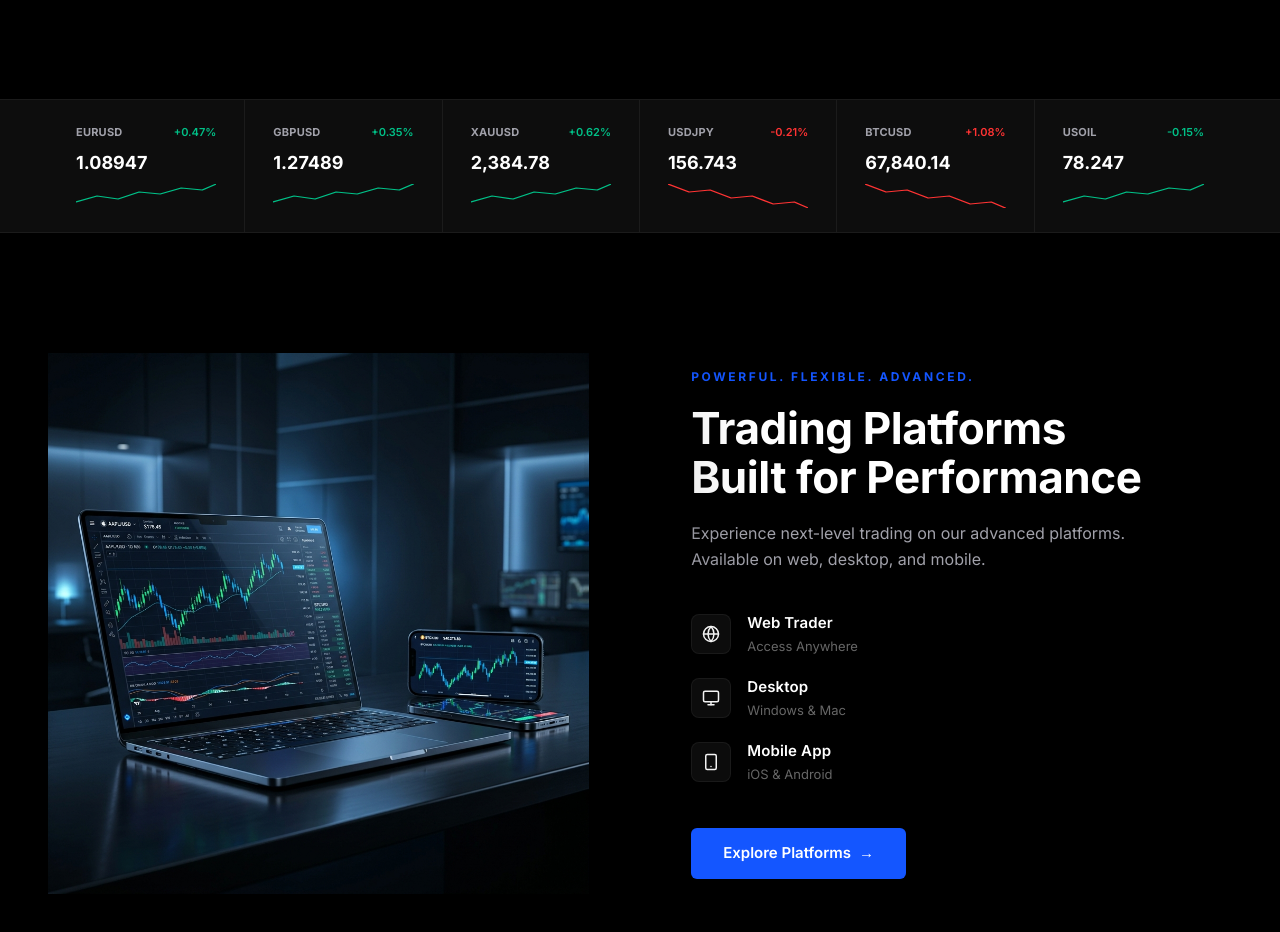
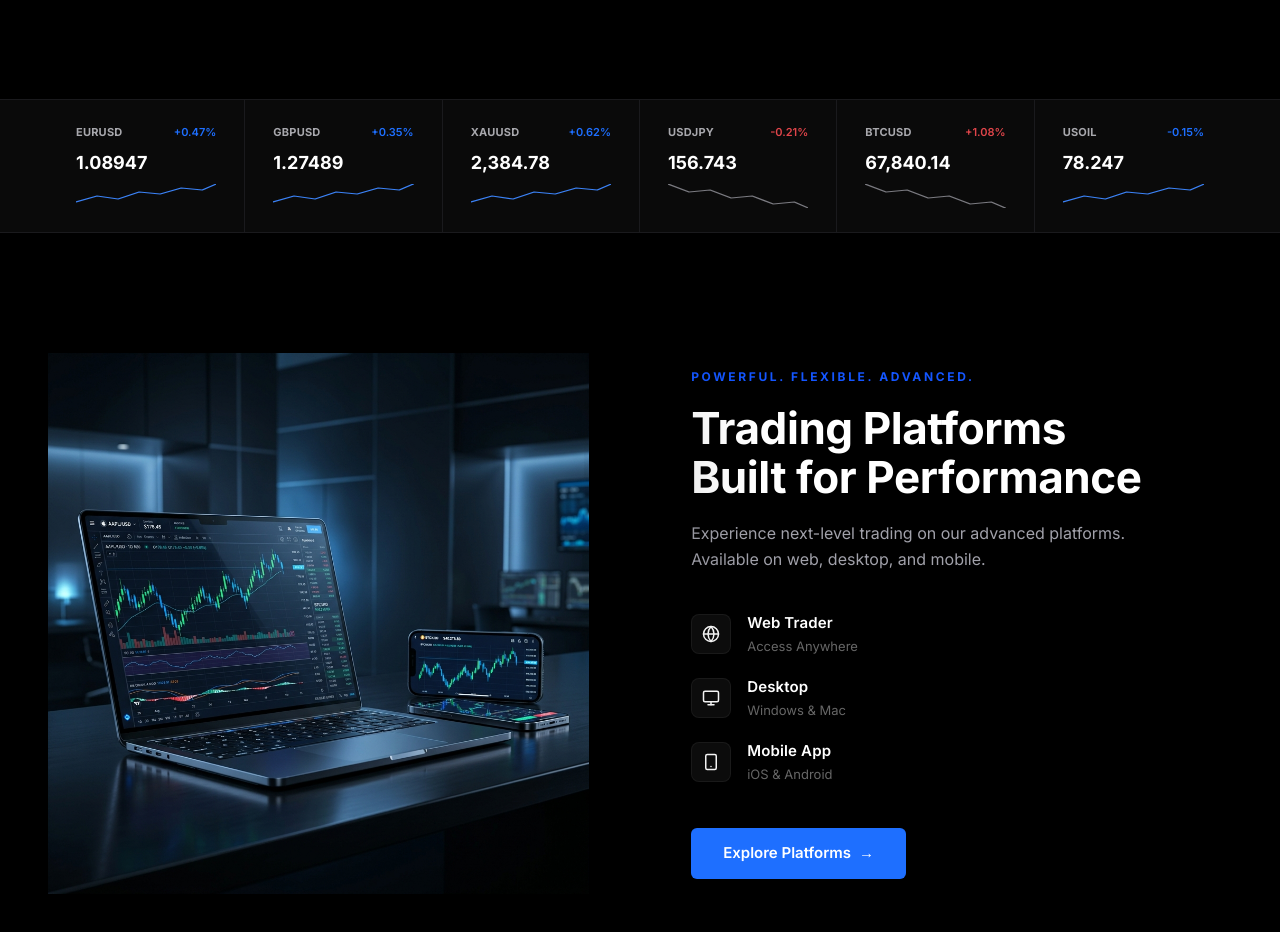
Before and after one commit to saimadeel894-boop/Vertex-Markets, a Next.js app: page / in a window 1280 px wide. Shown: the part 1604-2536 px from the top of the page. Built offline with nearby package versions, Linux system fonts and the light colour scheme.

Commit message:
Apply strictly extracted color palette from reference design

```diff
--- a/app/globals.css
+++ b/app/globals.css
@@ -6,12 +6,18 @@
 
 :root {
   --bg: #000000;
-  --card: #0d0d0d;
-  --border: rgba(255,255,255,0.06);
-  --blue: #1456ff;
-  --green: #00c087;
-  --red: #ff3333;
-  --muted: #a1a1aa;
+  --near-black: #050505;
+  --card: #0a0a0a;
+  --card-elevated: #111114;
+  --border: #1a1a1d;
+  --border-mid: #26262a;
+  --pill: #0e0e10;
+  --blue: #1e6fff;
+  --blue-hover: #2f7bff;
+  --blue-deep: #1357d6;
+  --red: #e0454a;
+  --muted: #a8a8ad;
+  --subtle: #6e6e73;
 }
 
 *, *::before, *::after { box-sizing: border-box; margin: 0; padding: 0; }
@@ -80,14 +86,14 @@ h1, h2, h3, h4 {
 .btn-solid {
   display: inline-flex; align-items: center; gap: 8px;
   padding: 16px 32px;
-  background: #1456ff; color: #fff;
+  background: var(--blue); color: #fff;
   border-radius: 6px; font-weight: 600; text-decoration: none;
   transition: all 0.3s ease;
   position: relative; overflow: hidden;
 }
 .btn-solid:hover {
   transform: scale(1.03);
-  box-shadow: 0 0 30px rgba(20,86,255,0.25);
+  box-shadow: 0 0 30px rgba(30,111,255,0.35);
 }
 .btn-solid::after {
   content: ''; position: absolute; top: 0; left: -100%; width: 50%; height: 100%;
@@ -105,7 +111,7 @@ h1, h2, h3, h4 {
   display: inline-flex; align-items: center; gap: 8px;
   padding: 16px 32px;
   background: transparent; color: #fff;
-  border: 1px solid rgba(255,255,255,0.25);
+  border: 1px solid var(--border-mid);
   border-radius: 6px; font-weight: 500; text-decoration: none;
   transition: all 0.3s ease;
 }
@@ -124,7 +130,7 @@ h1, h2, h3, h4 {
 .nav-link:hover { color: #fff; }
 .nav-link::after {
   content: ''; position: absolute; bottom: 0; left: 0;
-  width: 0%; height: 2px; background: #1456ff;
+  width: 0%; height: 2px; background: var(--blue);
   transition: width 0.3s ease;
 }
 .nav-link:hover::after { width: 100%; }
--- a/components/Advantages.tsx
+++ b/components/Advantages.tsx
@@ -69,9 +69,9 @@ function TiltCard({ ad, index }: { ad: typeof ads[0], index: number }) {
           rotateX,
           rotateY,
           transformStyle: 'preserve-3d',
-          background: '#0d0d0d',
+          background: '#0a0a0a',
           border: '1px solid',
-          borderColor: isHovered ? 'rgba(255,255,255,0.25)' : 'rgba(255,255,255,0.06)',
+          borderColor: isHovered ? 'rgba(255,255,255,0.25)' : '#1a1a1d',
           boxShadow: isHovered ? '0 30px 60px rgba(0,0,0,0.7), 0 0 40px rgba(255,255,255,0.03)' : 'none',
           borderRadius: 12,
           padding: '32px 28px',
@@ -155,7 +155,7 @@ function TiltCard({ ad, index }: { ad: typeof ads[0], index: number }) {
         <p
           style={{
             fontSize: 14.5,
-            color: '#a1a1aa',
+            color: '#a8a8ad',
             lineHeight: 1.6,
             transform: 'translateZ(20px)',
           }}
@@ -180,7 +180,7 @@ export default function Advantages() {
           style={{ textAlign: 'center', marginBottom: 72 }}
         >
           <h2 style={{ fontSize: 'clamp(32px, 4vw, 46px)', fontWeight: 400, color: '#fff', letterSpacing: '-0.01em' }}>
-            <span style={{ color: '#a1a1aa', fontWeight: 400 }}>Advantages Built for </span>
+            <span style={{ color: '#a8a8ad', fontWeight: 400 }}>Advantages Built for </span>
             <span
               style={{
                 fontWeight: 700,
--- a/components/BullSVG.tsx
+++ b/components/BullSVG.tsx
@@ -3,26 +3,26 @@ export default function BullSVG() {
     <svg viewBox="0 0 340 310" fill="none" xmlns="http://www.w3.org/2000/svg" style={{width:'100%',height:'100%'}}>
       <defs>
         <radialGradient id="bBody" cx="50%" cy="30%" r="55%">
-          <stop offset="0%"   stopColor="#8a9098"/>
-          <stop offset="45%"  stopColor="#333333"/>
-          <stop offset="100%" stopColor="#0d0d0d"/>
+          <stop offset="0%"   stopColor="#8a8a90"/>
+          <stop offset="45%"  stopColor="#2a2a2e"/>
+          <stop offset="100%" stopColor="#0a0a0a"/>
         </radialGradient>
         <radialGradient id="bHi" cx="38%" cy="20%" r="45%">
-          <stop offset="0%"   stopColor="#d4d8e0" stopOpacity=".85"/>
-          <stop offset="55%"  stopColor="#8a9098" stopOpacity=".35"/>
-          <stop offset="100%" stopColor="#222222" stopOpacity="0"/>
+          <stop offset="0%"   stopColor="#f2f2f4" stopOpacity=".85"/>
+          <stop offset="55%"  stopColor="#8a8a90" stopOpacity=".35"/>
+          <stop offset="100%" stopColor="#2a2a2e" stopOpacity="0"/>
         </radialGradient>
         <radialGradient id="bDark" cx="50%" cy="85%" r="55%">
           <stop offset="0%"   stopColor="#000000"/>
-          <stop offset="100%" stopColor="#0d0d0d"/>
+          <stop offset="100%" stopColor="#0a0a0a"/>
         </radialGradient>
         <linearGradient id="legG" x1="0%" y1="0%" x2="100%" y2="100%">
           <stop offset="0%"   stopColor="#333333"/>
           <stop offset="100%" stopColor="#000000"/>
         </linearGradient>
         <linearGradient id="hornG" x1="0%" y1="0%" x2="100%" y2="100%">
-          <stop offset="0%"   stopColor="#c8cdd6"/>
-          <stop offset="100%" stopColor="#333333"/>
+          <stop offset="0%"   stopColor="#c8c8cc"/>
+          <stop offset="100%" stopColor="#2a2a2e"/>
         </linearGradient>
         <filter id="bullDrop" x="-20%" y="-20%" width="140%" height="140%">
           <feDropShadow dx="0" dy="10" stdDeviation="14" floodColor="#000" floodOpacity=".75"/>
--- a/components/CTABanner.tsx
+++ b/components/CTABanner.tsx
@@ -36,8 +36,8 @@ export default function CTABanner() {
           transition={{ duration: 0.9, ease }}
           onMouseMove={handleMouseMove}
           style={{
-            background: '#0d0d0d',
-            border: '1px solid rgba(255,255,255,0.06)',
+            background: '#0a0a0a',
+            border: '1px solid #1a1a1d',
             borderRadius: 16,
             margin: '0 clamp(16px, 4vw, 40px)',
             padding: 'clamp(32px, 6vw, 60px)',
@@ -58,16 +58,16 @@ export default function CTABanner() {
             <h2 style={{ fontSize: 40, fontWeight: 700, color: '#fff', lineHeight: 1.1, marginBottom: 20 }}>
               Ready to Elevate Your Trading?
             </h2>
-            <p style={{ fontSize: 16, color: '#a1a1aa', lineHeight: 1.6, marginBottom: 40, maxWidth: 440 }}>
+            <p style={{ fontSize: 16, color: '#a8a8ad', lineHeight: 1.6, marginBottom: 40, maxWidth: 440 }}>
               Join Vertex Markets today and trade the world's markets with confidence, technology, and transparency.
             </p>
             <div style={{ display: 'flex', flexDirection: 'column', alignItems: 'flex-start', gap: 16 }}>
               <div style={{ display: 'flex', gap: 16, alignItems: 'center' }}>
                 <a href="#" className="btn-solid">Get Started <span>→</span></a>
               </div>
-              <a href="#" style={{ fontSize: 14, color: '#a1a1aa', textDecoration: 'none', fontWeight: 500, transition: 'color 0.2s', marginLeft: 4 }}
+              <a href="#" style={{ fontSize: 14, color: '#a8a8ad', textDecoration: 'none', fontWeight: 500, transition: 'color 0.2s', marginLeft: 4 }}
                 onMouseOver={e => e.currentTarget.style.color = '#fff'}
-                onMouseOut={e => e.currentTarget.style.color = '#a1a1aa'}
+                onMouseOut={e => e.currentTarget.style.color = '#a8a8ad'}
               >
                 or Try Demo Account
               </a>
--- a/components/Ticker.tsx
+++ b/components/Ticker.tsx
@@ -41,7 +41,7 @@ export default function Ticker() {
   }, [])
 
   return (
-    <div style={{ background: '#0d0d0d', borderTop: '1px solid rgba(255,255,255,0.06)', borderBottom: '1px solid rgba(255,255,255,0.06)' }}>
+    <div style={{ background: '#0a0a0a', borderTop: '1px solid #1a1a1d', borderBottom: '1px solid #1a1a1d' }}>
       <div className="container-padded" style={{ maxWidth: 1440, margin: '0 auto' }}>
         <div style={{ display: 'grid', gridTemplateColumns: 'repeat(auto-fit, minmax(180px, 1fr))', gap: 0 }}>
           {pairs.map((p, i) => (
@@ -57,15 +57,15 @@ function TickerCell({ p, i, flash, total }: any) {
   return (
     <div style={{
       display: 'flex', flexDirection: 'column', gap: 10,
-      borderRight: i < total - 1 ? '1px solid rgba(255,255,255,0.06)' : 'none',
+      borderRight: i < total - 1 ? '1px solid #1a1a1d' : 'none',
       padding: '24px 28px',
       background: flash ? 'rgba(255,255,255,0.03)' : 'transparent',
       transition: 'background 0.4s ease',
       position: 'relative'
     }}>
       <div style={{ display: 'flex', justifyContent: 'space-between', alignItems: 'center' }}>
-        <span style={{ fontSize: 11, fontWeight: 700, color: '#a1a1aa', letterSpacing: '0.02em' }}>{p.symbol}</span>
-        <span style={{ fontSize: 11, fontWeight: 600, color: p.up ? '#00c087' : '#ff3333' }}>{p.change}</span>
+        <span style={{ fontSize: 11, fontWeight: 700, color: '#a8a8ad', letterSpacing: '0.02em' }}>{p.symbol}</span>
+        <span style={{ fontSize: 11, fontWeight: 600, color: p.up ? '#1e6fff' : '#e0454a' }}>{p.change}</span>
       </div>
 
       <div style={{ height: 24, display: 'flex', alignItems: 'center' }}>
@@ -85,7 +85,7 @@ function TickerCell({ p, i, flash, total }: any) {
       <svg width="100%" height="24" viewBox="0 0 100 24" preserveAspectRatio="none">
         <motion.path
           d={p.up ? 'M0,18 L15,12 L30,15 L45,8 L60,10 L75,4 L90,6 L100,0' : 'M0,0 L15,8 L30,6 L45,14 L60,12 L75,20 L90,18 L100,24'}
-          stroke={p.up ? '#00c087' : '#ff3333'}
+          stroke={p.up ? '#3b82f6' : '#7a7a80'}
           strokeWidth="1.2"
           fill="none"
           strokeLinecap="round"
--- a/components/TrustBar.tsx
+++ b/components/TrustBar.tsx
@@ -60,10 +60,10 @@ const regulators = [
 export default function TrustBar() {
   return (
     <section style={{
-      background: '#0d0d0d',
+      background: '#0a0a0a',
       padding: '40px 0',
-      borderTop: '1px solid rgba(255,255,255,0.06)',
-      borderBottom: '1px solid rgba(255,255,255,0.06)',
+      borderTop: '1px solid #1a1a1d',
+      borderBottom: '1px solid #1a1a1d',
       position: 'relative',
     }}>
       <div className="shimmer-line" />
@@ -72,7 +72,7 @@ export default function TrustBar() {
         <div style={{
           fontSize: 10,
           fontWeight: 700,
-          color: '#a1a1aa',
+          color: '#6e6e73',
           letterSpacing: '0.15em',
           textTransform: 'uppercase',
           textAlign: 'center',
@@ -108,23 +108,23 @@ export default function TrustBar() {
                 alignItems: 'center',
                 gap: 10,
                 cursor: 'default',
-                color: '#a1a1aa',
+                color: '#a8a8ad',
                 flexShrink: 0,
               }}
             >
               {/* Icon */}
-              <div style={{ color: '#a1a1aa', flexShrink: 0 }}>
+              <div style={{ color: '#a8a8ad', flexShrink: 0 }}>
                 {r.icon}
               </div>
               {/* Text stack */}
               <div>
-                <div style={{ fontSize: 17, fontWeight: 800, color: '#a1a1aa', letterSpacing: '0.04em', lineHeight: 1 }}>
+                <div style={{ fontSize: 17, fontWeight: 800, color: '#a8a8ad', letterSpacing: '0.04em', lineHeight: 1 }}>
                   {r.abbr}
                 </div>
                 <div style={{
                   fontSize: 8.5,
                   fontWeight: 500,
-                  color: '#a1a1aa',
+                  color: '#6e6e73',
                   letterSpacing: '0.03em',
                   lineHeight: 1.4,
                   whiteSpace: 'pre-line',
--- a/tailwind.config.js
+++ b/tailwind.config.js
@@ -11,19 +11,30 @@ module.exports = {
       },
       colors: {
         brand: {
-          bg:      '#000000',
-          section: '#000000',
-          card:    '#0d0d0d',
-          primary: '#1456ff',
-          muted:   '#a1a1aa',
-          subtle:  '#666666',
-          silver:  '#e5e7eb',
+          bg:           '#000000',
+          nearBlack:    '#050505',
+          section:      '#000000',
+          card:         '#0a0a0a',
+          cardElevated: '#111114',
+          primary:      '#1e6fff',
+          primaryHover: '#2f7bff',
+          primaryDeep:  '#1357d6',
+          muted:        '#a8a8ad',
+          subtle:       '#6e6e73',
+          silver:       '#c8c8cc',
+          borderDark:   '#1a1a1d',
+          borderMid:    '#26262a',
+          pill:         '#0e0e10',
         },
-        positive: '#00c087',
-        negative: '#ff3333',
+        positive: '#1e6fff',
+        negative: '#e0454a',
+        chart: {
+          up:   '#3b82f6',
+          down: '#7a7a80',
+        }
       },
       borderColor: {
-        DEFAULT: 'rgba(255,255,255,0.06)',
+        DEFAULT: '#1a1a1d',
       },
     },
   },
```
Also changed, not shown: components/Hero.tsx (+9 -9 lines).
